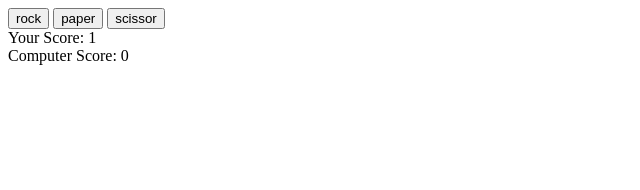
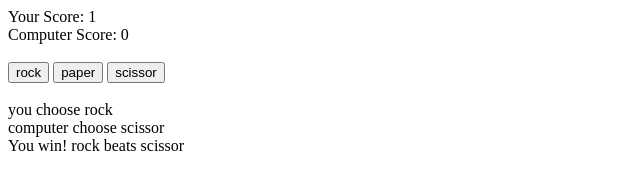
Before and after one commit to AngelicChicken/RockPaperScissor, a plain HTML site: page index.html in a window 1280 px wide. Both pictures are taken after a click on the button "rock". Shown: the whole page, without its empty margins (0-640 px from the left). Drawn offline with Linux system fonts and the light colour scheme.

Commit message:
show human/computer choice and result in html

```diff
--- a/index.html
+++ b/index.html
@@ -7,12 +7,19 @@
     <title>Document</title>
 </head>
 <body>
+    <div id="humanScore">Your Score: 0</div>
+    <div id="computerScore">Computer Score: 0</div>
+    <br>
+
     <button id="rock">rock</button>
     <button id="paper">paper</button>
     <button id="scissor">scissor</button>
+    <br>
+    <br>
 
-    <div id="humanScore">Your Score: 0</div>
-    <div id="computerScore">Computer Score: 0</div>
+    <div id="humanChoice"></div>
+    <div id="computerChoice"></div>
+    <div id="result"></div>
 
     <script src="./script.js"></script>
 </body>
--- a/script.js
+++ b/script.js
@@ -29,7 +29,7 @@ function getHumanChoice(humanChoice){
 }
 
 
-    // track score
+// track score
 let humanScore = 0;
 let computerScore = 0;
 
@@ -37,8 +37,8 @@ function playRound(choice){
     let humanChoice = choice;
     let computerChoice = getComputerChoice();
 
-    console.log("you choose " + humanChoice);
-    console.log("computer choose " + computerChoice);
+    humanChoiceView.textContent = `you choose  ${humanChoice}`;
+    computerChoiceView.textContent = `computer choose  ${computerChoice}`;
 
     // make rock lose to paper
     // make paper lose to scissor
@@ -46,29 +46,29 @@ function playRound(choice){
     if(humanChoice === "rock" && computerChoice === "paper"){
         computerScore += 1;
         computerScoreView.textContent = `Computer Score: ${computerScore}`;
-        console.log("You lose! paper beats rock");
+        result.textContent = "You lose! paper beats rock";
     } if(computerChoice === "rock" && humanChoice === "paper"){
         humanScore += 1;
         humanScoreView.textContent = `Your Score: ${humanScore}`;
-        console.log("You win! paper beats rock");
+        result.textContent = "You win! paper beats rock";
     } if(computerChoice === "paper" && humanChoice === "scissor"){
         humanScore += 1;
         humanScoreView.textContent = `Your Score: ${humanScore}`;
-        console.log("You win! scissor beats paper");
+        result.textContent = "You win! scissor beats paper";
     } if(computerChoice === "scissor" && humanChoice === "paper"){
         computerScore += 1;
         computerScoreView.textContent = `Computer Score: ${computerScore}`;
-        console.log("You lose! scissor beats paper");
+        result.textContent = "You lose! scissor beats paper";
     } if(computerChoice === "rock" && humanChoice === "scissor"){
         computerScore += 1;
         computerScoreView.textContent = `Computer Score: ${computerScore}`;
-        console.log("You lose! rock beats scissor");
+        result.textContent = "You lose! rock beats scissor";
     } if(computerChoice === "scissor" && humanChoice === "rock"){
         humanScore += 1;
         humanScoreView.textContent = `Your Score: ${humanScore}`;
-        console.log("You win! rock beats scissor");
+        result.textContent = "You win! rock beats scissor";
     } if((computerChoice === "scissor" && humanChoice === "scissor") || (computerChoice === "paper" && humanChoice === "paper") || (computerChoice === "rock" && humanChoice === "rock") ){
-        console.log("draw!");
+        result.textContent = "draw!";
     }
 }
 
@@ -81,6 +81,11 @@ buttons.forEach((button) => {
     })
 });
 
-//show human and computer score
+//link human and computer score
 const humanScoreView = document.querySelector("#humanScore");
 const computerScoreView = document.querySelector("#computerScore");
+
+//link result and computerChoice
+const computerChoiceView = document.querySelector("#computerChoice");
+const humanChoiceView = document.querySelector("#humanChoice");
+const result = document.querySelector("#result");
```
